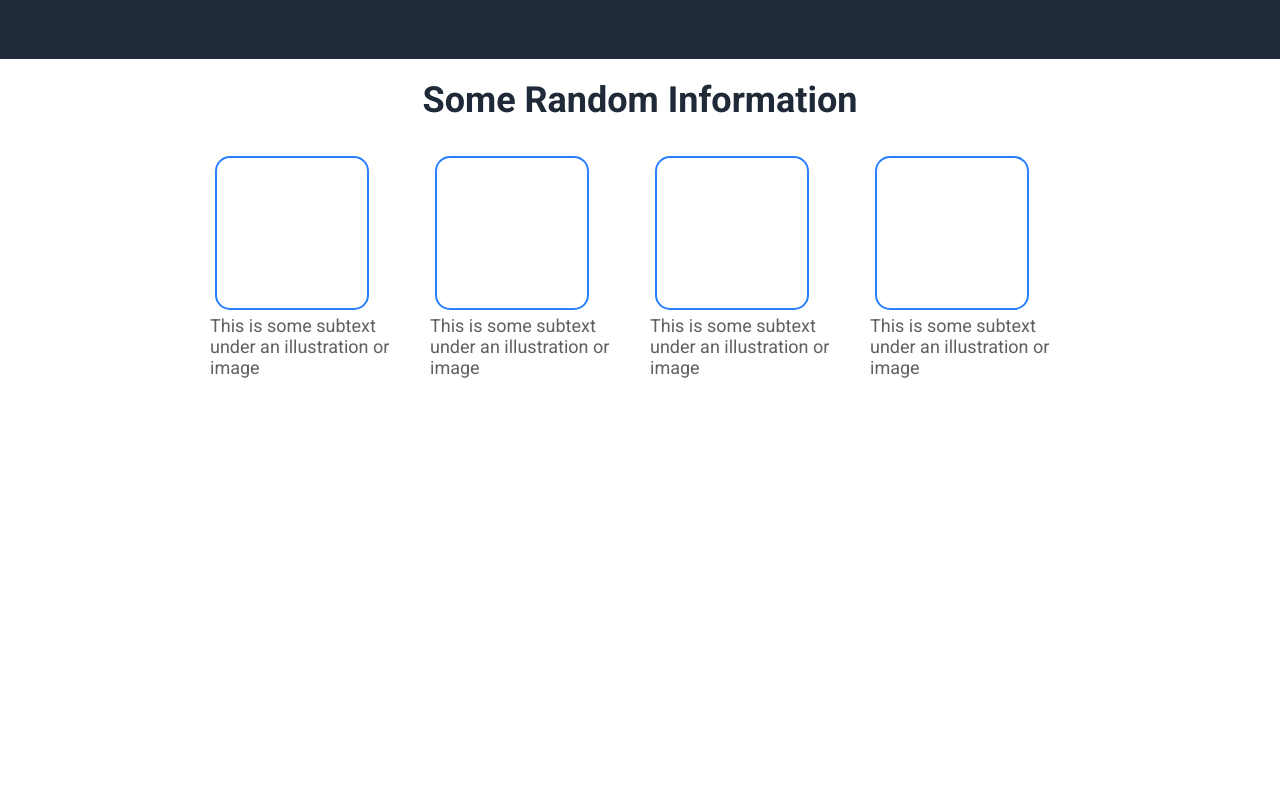
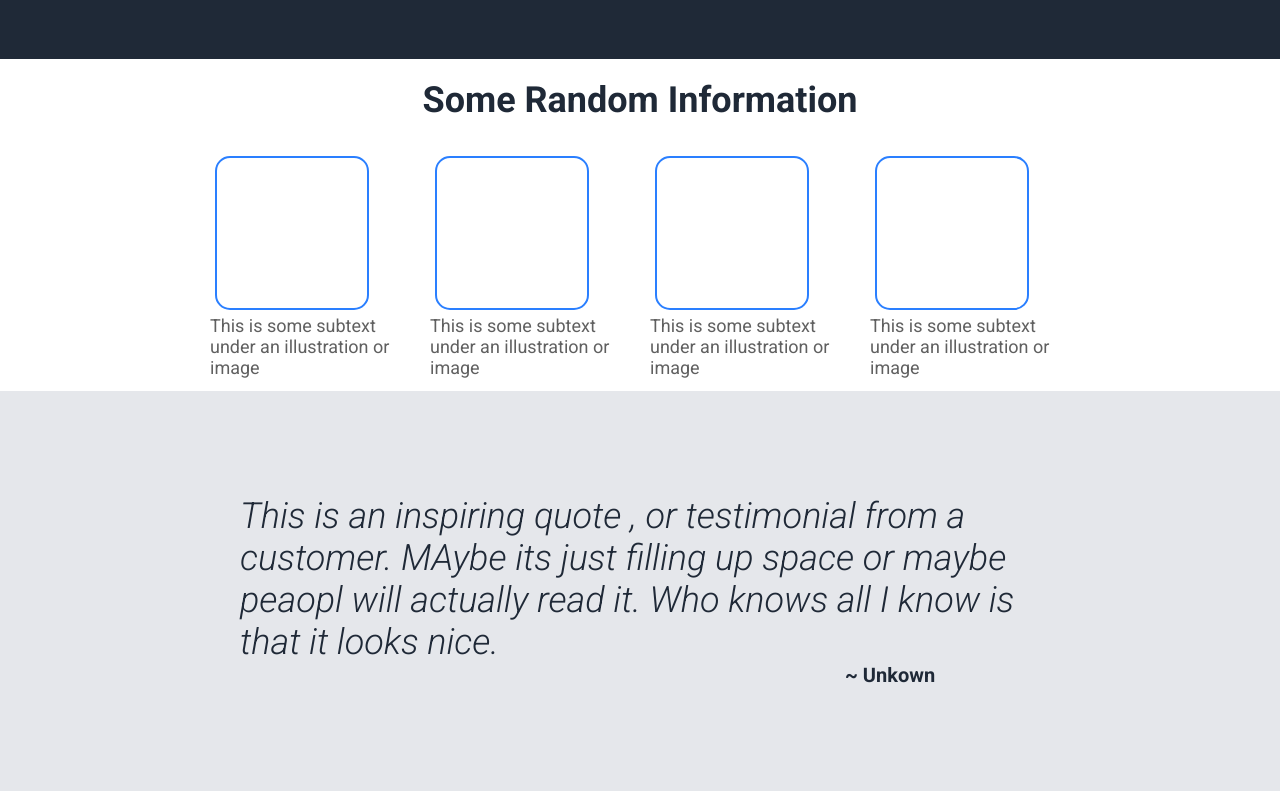
Before and after one commit to ahmedelmhnd/Landing-Page, a plain HTML site: page index.html in a window 1280 px wide. Shown: the part 409-1200 px from the top of the page. Before the commit the page ends 800 px from the top, so only its background shows below. Drawn offline with Linux system fonts and the light colour scheme.

Commit message:
completed quote section of the page, html and style.

```diff
--- a/index.html
+++ b/index.html
@@ -58,5 +58,15 @@
         </div>
     </div>
 
+    <div class="section-three">
+        <div class="quote">
+        This is an inspiring quote , or testimonial from a customer. MAybe its just filling up space or maybe peaopl will actually read it. Who knows all I know is that it looks nice.
+        </div>
+        <div class="author">
+            ~ Unkown
+        </div>
+
+    </div>
+
 </body>
 </html>
--- a/style.css
+++ b/style.css
@@ -47,6 +47,7 @@ body {
     flex: 1 1 0;
     margin-right: 50px;
     max-width: 800px;
+    gap: 20px;
 }
 
 .main-image {
@@ -124,3 +125,28 @@ button {
     font-size: 18px;
     color: #606060;
 }
+
+.section-three {
+    display: flex;
+    flex-direction: column;
+    background-color: #E5E7EB;
+    height: 400px;
+    align-items: center;
+    justify-content: center;
+}
+
+.quote {
+    width: 800px;
+    font-size: 36px;
+    color: #1F2937;
+    font-style: italic;
+    font-weight: 350;
+}
+
+.author {
+    font-size: 20px;
+    font-weight: bold;
+    color: #1F2937;
+    align-self: center;
+    margin-left: 500px;
+}
```
